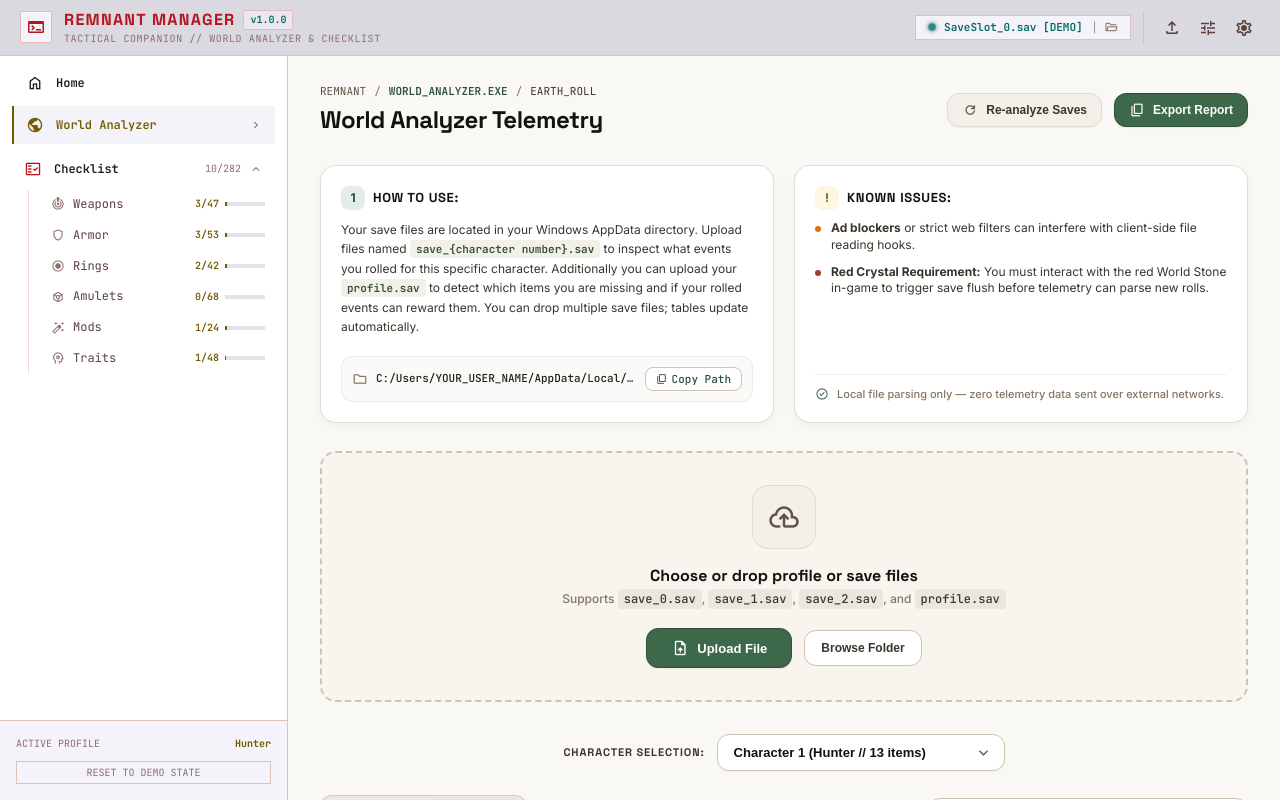
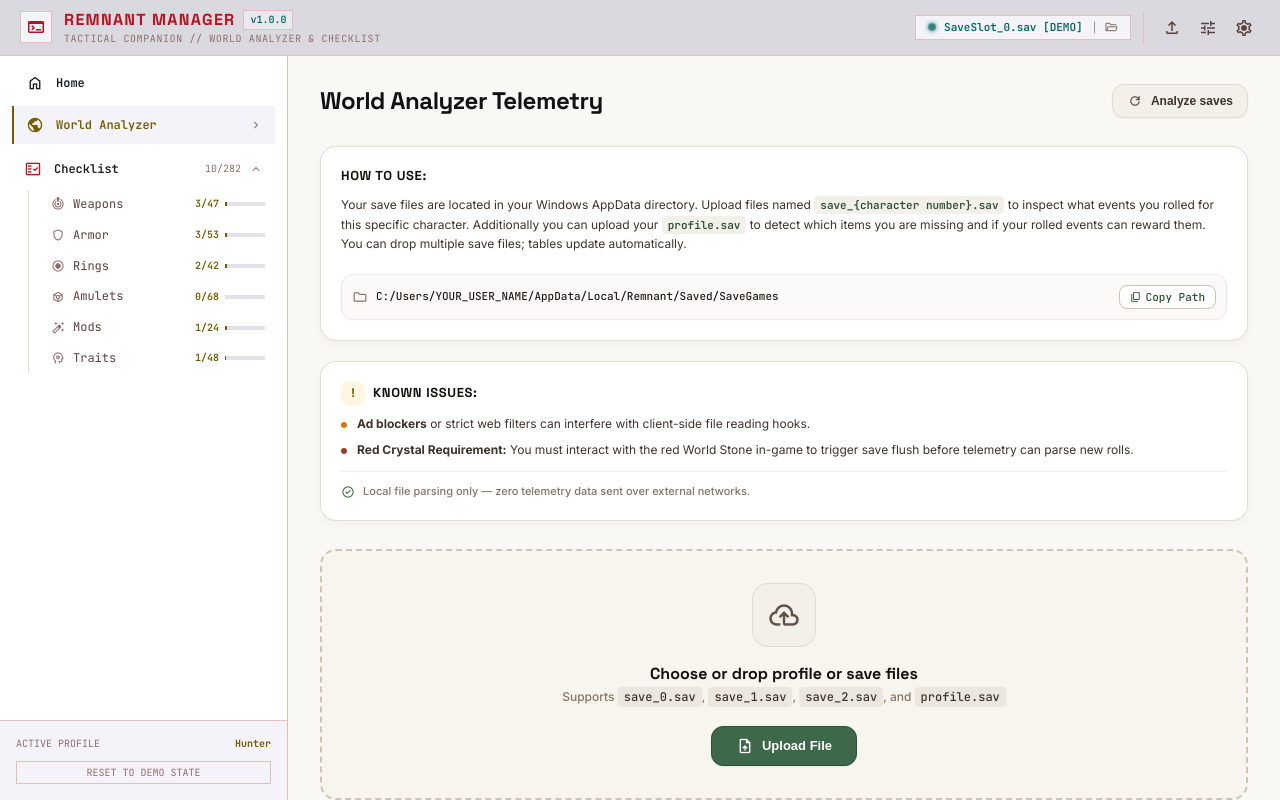
Before and after one commit to dardar4/RemnantWebManager, a React (Vite) app: page / in a window 1280 px wide. Both pictures are taken after a click on the button 611 px from the left and 387 px from the top of the page. Built offline with nearby package versions, Linux system fonts and the light colour scheme.

Commit message:
Refactor World Analyzer screen based on UI feedback

```diff
--- a/src/components/WorldAnalyzerView.tsx
+++ b/src/components/WorldAnalyzerView.tsx
@@ -8,7 +8,7 @@
   activeCharIndex: number;
   onSelectChar: (index: number) => void;
   onUploadFiles: (files: FileList | File[]) => Promise<void>;
-  onOpenFolder: () => Promise<void>;
+  onOpenFolder?: () => Promise<void>;
   onBackToHome: () => void;
 }
 
@@ -18,8 +18,6 @@
   activeCharIndex,
   onSelectChar,
   onUploadFiles,
-  onOpenFolder,
-  onBackToHome,
 }) => {
   const [mode, setMode] = useState<'campaign' | 'adventure'>('adventure');
   const [searchQuery, setSearchQuery] = useState<string>('');
@@ -71,18 +69,9 @@
       />
 
       <div style={{ padding: '1.75rem 2rem', display: 'flex', flexDirection: 'column', gap: '1.75rem', maxWidth: '1280px', margin: '0 auto', width: '100%' }}>
-        {/* Breadcrumbs & Top Header Bar */}
+        {/* Top Header Bar */}
         <div style={{ display: 'flex', flexWrap: 'wrap', alignItems: 'center', justifyContent: 'space-between', gap: '1rem' }}>
           <div>
-            <div style={{ display: 'flex', alignItems: 'center', gap: '0.5rem', fontSize: '11px', fontFamily: 'var(--font-label)', color: 'var(--terra-500)', marginBottom: '0.25rem' }}>
-              <span style={{ cursor: 'pointer', color: 'var(--terra-600)' }} onClick={onBackToHome}>
-                REMNANT
-              </span>
-              <span>/</span>
-              <span style={{ color: 'var(--moss-700)', fontWeight: 600 }}>WORLD_ANALYZER.EXE</span>
-              <span>/</span>
-              <span style={{ color: 'var(--terra-700)' }}>EARTH_ROLL</span>
-            </div>
             <h2 style={{ fontFamily: 'var(--font-headline)', fontSize: '24px', fontWeight: 700, letterSpacing: '-0.02em', color: 'var(--terra-900)' }}>
               World Analyzer Telemetry
             </h2>
@@ -111,41 +100,17 @@
               <span className="material-symbols-outlined" style={{ fontSize: '16px', color: 'var(--terra-600)' }}>
                 refresh
               </span>
-              <span>Re-analyze Saves</span>
-            </button>
-            <button
-              style={{
-                display: 'inline-flex',
-                alignItems: 'center',
-                gap: '0.5rem',
-                padding: '0.5rem 0.875rem',
-                fontSize: '12px',
-                fontWeight: 600,
-                color: '#ffffff',
-                backgroundColor: 'var(--moss-600)',
-                border: '1px solid var(--moss-700)',
-                borderRadius: '0.75rem',
-                cursor: 'pointer',
-                boxShadow: '0 1px 2px rgba(0,0,0,0.06)',
-              }}
-            >
-              <span className="material-symbols-outlined" style={{ fontSize: '16px' }}>
-                content_copy
-              </span>
-              <span>Export Report</span>
+              <span>Analyze saves</span>
             </button>
           </div>
         </div>
 
-        {/* Top Instruction Containers: How to Use & Known Issues */}
-        <section style={{ display: 'grid', gridTemplateColumns: 'repeat(auto-fit, minmax(320px, 1fr))', gap: '1.25rem' }}>
+        {/* Top Instruction Containers: Stacked vertically with How to use first */}
+        <section style={{ display: 'flex', flexDirection: 'column', gap: '1.25rem' }}>
           {/* Box 1: How to use */}
           <div style={{ backgroundColor: '#ffffff', borderRadius: '1rem', padding: '1.25rem', border: '1px solid rgba(226, 218, 207, 0.9)', boxShadow: '0 4px 12px -2px rgba(45, 38, 30, 0.05)', display: 'flex', flexDirection: 'column', justifyContent: 'space-between' }}>
             <div>
               <div style={{ display: 'flex', alignItems: 'center', gap: '0.5rem', marginBottom: '0.625rem' }}>
-                <span style={{ width: '1.5rem', height: '1.5rem', borderRadius: '0.5rem', backgroundColor: 'var(--moss-100)', color: 'var(--moss-700)', display: 'flex', alignItems: 'center', justifyContent: 'center', fontWeight: 700, fontSize: '12px' }}>
-                  1
-                </span>
                 <h3 style={{ fontFamily: 'var(--font-headline)', fontSize: '13px', fontWeight: 700, color: 'var(--terra-900)', textTransform: 'uppercase', letterSpacing: '0.05em' }}>
                   How to use:
                 </h3>
@@ -279,21 +244,6 @@
                   upload_file
                 </span>
                 <span>Upload File</span>
-              </button>
-              <button
-                onClick={onOpenFolder}
-                style={{
-                  padding: '0.625rem 1rem',
-                  fontSize: '12px',
-                  fontWeight: 600,
-                  color: 'var(--terra-700)',
-                  backgroundColor: '#ffffff',
-                  border: '1px solid var(--terra-300)',
-                  borderRadius: '0.75rem',
-                  cursor: 'pointer',
-                }}
-              >
-                Browse Folder
               </button>
             </div>
           </div>
@@ -450,7 +400,7 @@
                         table_rows
                       </span>
                       <span style={{ fontSize: '14px', fontWeight: 600, color: 'var(--terra-800)' }}>
-                        No world roll telemetry loaded yet
+                        No world data loaded yet
                       </span>
                       <span style={{ fontSize: '12px', color: 'var(--terra-500)', maxWidth: '28rem', lineHeight: 1.5 }}>
                         Upload your <code style={{ backgroundColor: 'var(--terra-100)', color: 'var(--moss-700)', padding: '1px 4px', borderRadius: '3px' }}>save_0.sav</code> or <code style={{ backgroundColor: 'var(--terra-100)', color: 'var(--moss-700)', padding: '1px 4px', borderRadius: '3px' }}>profile.sav</code> using the dropzone above to populate this telemetry matrix.
```
